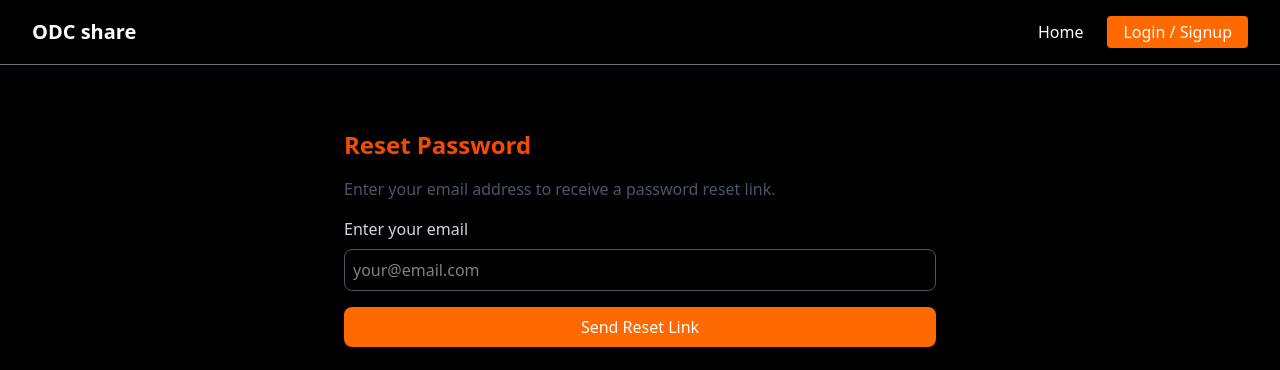
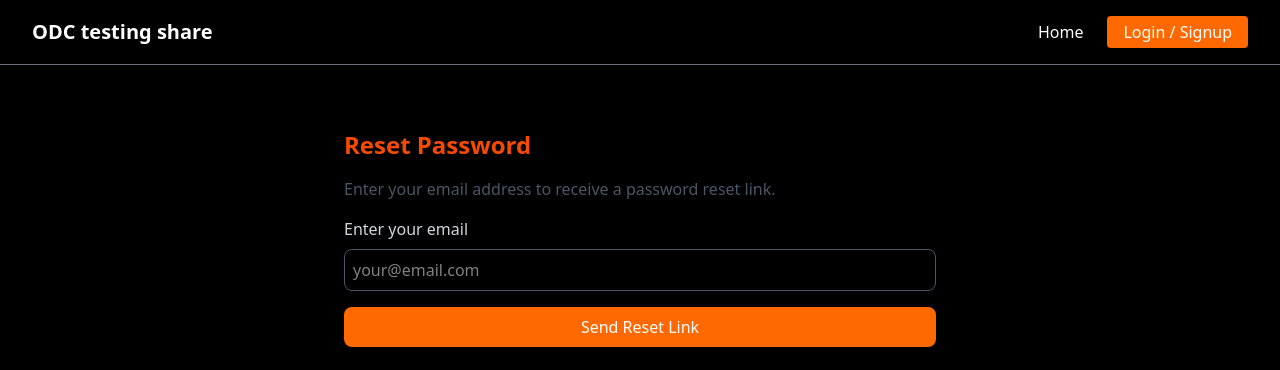
Before and after one commit to guyasong2/odc_share, a Django app: template authentication/templates/password_reset.html in a window 1280 px wide. Shown: the top 370 px of the page. Run offline with Django 5.2, Linux system fonts and the light colour scheme; the template is opened without the code that fills it, so the values that code supplies are empty; style sheets or scripts are compiled from the project's sources.

Commit message:
i have changed the homepage name

```diff
--- a/templates/base.html
+++ b/templates/base.html
@@ -28,7 +28,7 @@
         <div class="mx-auto px-4 sm:px-6 lg:px-8">
             <div class="flex justify-between items-center h-16">
                 <!--Logo -->
-                <a href="/" class="text-white text-xl font-extrabold">ODC share</a>
+                <a href="/" class="text-white text-xl font-extrabold">ODC testing share</a>
 
                 <!-- Desktop menu -->
                 <div class="hidden md:flex items-center space-x-6">
```
